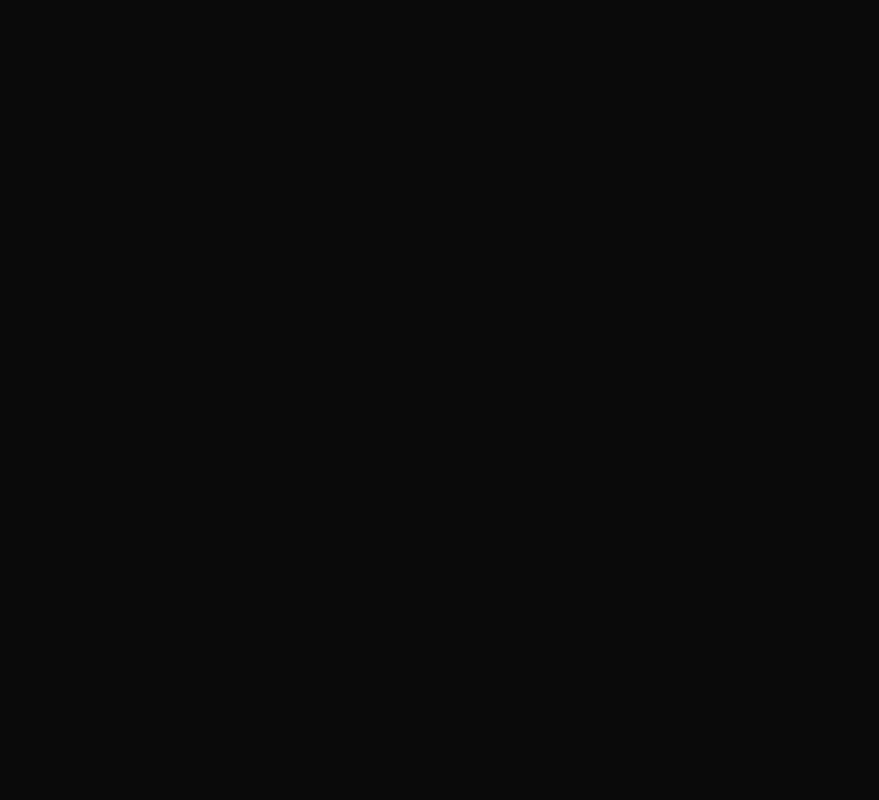
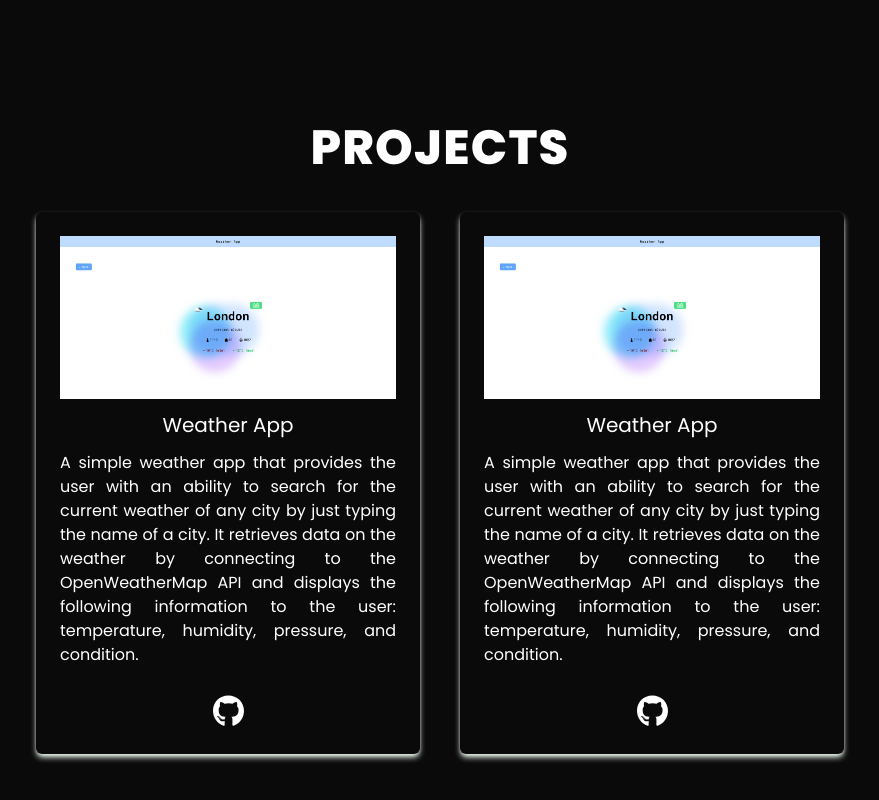
Before and after one commit to jjustinlovell/personalwebsite, a React (Vite) app: page / in a window 1280 px wide. Shown: the part 1476-2276 px from the top of the page, without its empty margins (200-1079 px from the left). Built offline with nearby package versions, Linux system fonts and the light colour scheme.

Commit message:
creating projects template

```diff
--- a/src/index.css
+++ b/src/index.css
@@ -2,6 +2,6 @@
 @tailwind components;
 @tailwind utilities;
 
-body{
-  @apply bg-neutral-950
+body {
+  @apply bg-neutral-950;
 }
--- a/src/ui/Projects.jsx
+++ b/src/ui/Projects.jsx
@@ -1,10 +1,46 @@
+import { FontAwesomeIcon } from "@fortawesome/react-fontawesome";
 import GridBackGround from "../components/GridBackGround";
-
+import { faGithub } from "@fortawesome/free-brands-svg-icons";
 
 export default function Projects() {
   return (
     <section className="relative w-full font-poppins">
-      <GridBackGround/>
+      <GridBackGround />
+      <div className="absolute inset-0 z-10 w-[90%] mx-auto text-center pointer-events-none">
+        <h1 className="text-2xl font-extrabold tracking-wide text-white md:text-5xl lg:text-5xl">
+          PROJECTS
+        </h1>
+        <div className="flex flex-wrap justify-center gap-10">
+          <div className="w-1/2 h-auto p-6 mt-10 text-white rounded-md shadow-md pointer-events-auto md:w-1/3 bg-neutral-950 shadow-green-50">
+            <img src="src\assets\images\weatherapp.png" alt="" />
+            <h1 className="pt-3 text-xl">Weather App</h1>
+            <p className="pt-3 text-justify">
+              A simple weather app that provides the user with an ability to
+              search for the current weather of any city by just typing the name
+              of a city. It retrieves data on the weather by connecting to the
+              OpenWeatherMap API and displays the following information to the
+              user: temperature, humidity, pressure, and condition.
+            </p>
+            <div className="mt-7">
+              <FontAwesomeIcon icon={faGithub} size="2x" />
+            </div>
+          </div>
+          <div className="w-1/2 h-auto p-6 mt-10 text-white rounded-md shadow-md pointer-events-auto md:w-1/3 bg-neutral-950 shadow-green-50">
+            <img src="src\assets\images\weatherapp.png" alt="" />
+            <h1 className="pt-3 text-xl">Weather App</h1>
+            <p className="pt-3 text-justify">
+              A simple weather app that provides the user with an ability to
+              search for the current weather of any city by just typing the name
+              of a city. It retrieves data on the weather by connecting to the
+              OpenWeatherMap API and displays the following information to the
+              user: temperature, humidity, pressure, and condition.
+            </p>
+            <div className="mt-7">
+              <FontAwesomeIcon icon={faGithub} size="2x" />
+            </div>
+          </div>
+        </div>
+      </div>
     </section>
-  )
+  );
 }
```
Also changed, not shown: src/assets/images/weatherapp.png (added).
